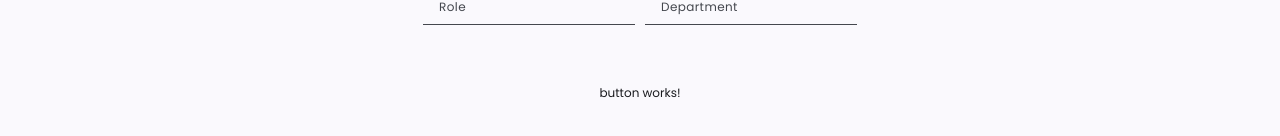
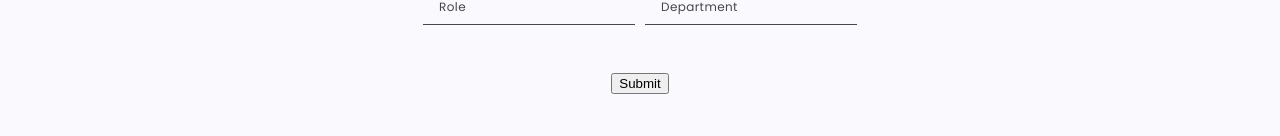
Before and after one commit to paulelyson/kurikula-frontend, an Angular app: page /register in a window 1280 px wide. Shown: the part 410-546 px from the top of the page. Built offline with nearby package versions, Linux system fonts and the light colour scheme.

Commit message:
feat: create ButtonConfig model and enhance ButtonComponent with new properties and event handling

```diff
--- /dev/null
+++ b/src/app/models/ui/button-config.model.ts
@@ -0,0 +1,20 @@
+export type ButtonSize = 'sm' | 'md' | 'lg';
+export type ButtonType = 'default' | 'primary' | 'secondary' | 'accent' | 'success' | 'warning' | 'danger';
+export type ButtonShade = 'default' | 'light';
+export type ButtonWidth = 'width-filled' | 'width-auto';
+export type ButtonVariant = 'default' | 'link';
+
+export class ButtonConfig {
+  id: number = 0;
+  name: string = '';
+  size: ButtonSize = 'md';
+  type: ButtonType = 'default';
+  shade: ButtonShade = 'default';
+  width: ButtonWidth = 'width-auto';
+  btnType: 'submit' | 'button' | 'reset' = 'button';
+  variant: ButtonVariant = 'default';
+
+  constructor(partial?: Partial<ButtonConfig>) {
+    Object.assign(this, partial);
+  }
+}
--- a/src/app/modules/auth/register/register.component.html
+++ b/src/app/modules/auth/register/register.component.html
@@ -11,6 +11,6 @@
     <app-input placeholder="Department" />
   </div>
   <div class="action-wrapper">
-    <app-button></app-button>
+    <app-button btnType="submit">Submit</app-button>
   </div>
 </div>
--- a/src/app/shared/components/ui/button/button.component.html
+++ b/src/app/shared/components/ui/button/button.component.html
@@ -1 +1,6 @@
-<p>button works!</p>
+<button [type]="btnType" class="btn-custom" [ngClass]="[type, shade, size, width, variant]" (click)="onClicked()" [disabled]="disabled">
+  @if (icon !== 'none') {
+    <!-- <app-icon [name]="icon"></app-icon> -->
+  }
+  <ng-content></ng-content>
+</button>
--- a/src/app/shared/components/ui/button/button.component.ts
+++ b/src/app/shared/components/ui/button/button.component.ts
@@ -1,9 +1,26 @@
-import { Component } from '@angular/core';
-
+import { CommonModule } from '@angular/common';
+import { Component, EventEmitter, Input, Output } from '@angular/core';
+import { ButtonShade, ButtonSize, ButtonType, ButtonVariant, ButtonWidth } from '../../../../models/ui/button-config.model';
 @Component({
   selector: 'app-button',
-  imports: [],
+  imports: [CommonModule],
+
   templateUrl: './button.component.html',
   styleUrl: './button.component.css',
 })
-export class ButtonComponent {}
+export class ButtonComponent {
+  @Input() action: string = '';
+  @Input() variant: ButtonVariant = 'default';
+  @Input() size: ButtonSize = 'md';
+  @Input() type: ButtonType = 'default';
+  @Input() shade: ButtonShade = 'default';
+  @Input() width: ButtonWidth = 'width-auto';
+  @Input() btnType: 'submit' | 'button' | 'reset' = 'button';
+  @Input() icon: string = 'none';
+  @Input() disabled: boolean = false;
+  @Output() btnclicked: EventEmitter<string> = new EventEmitter<string>();
+
+  onClicked(): void {
+    this.btnclicked.emit(this.action);
+  }
+}
```
